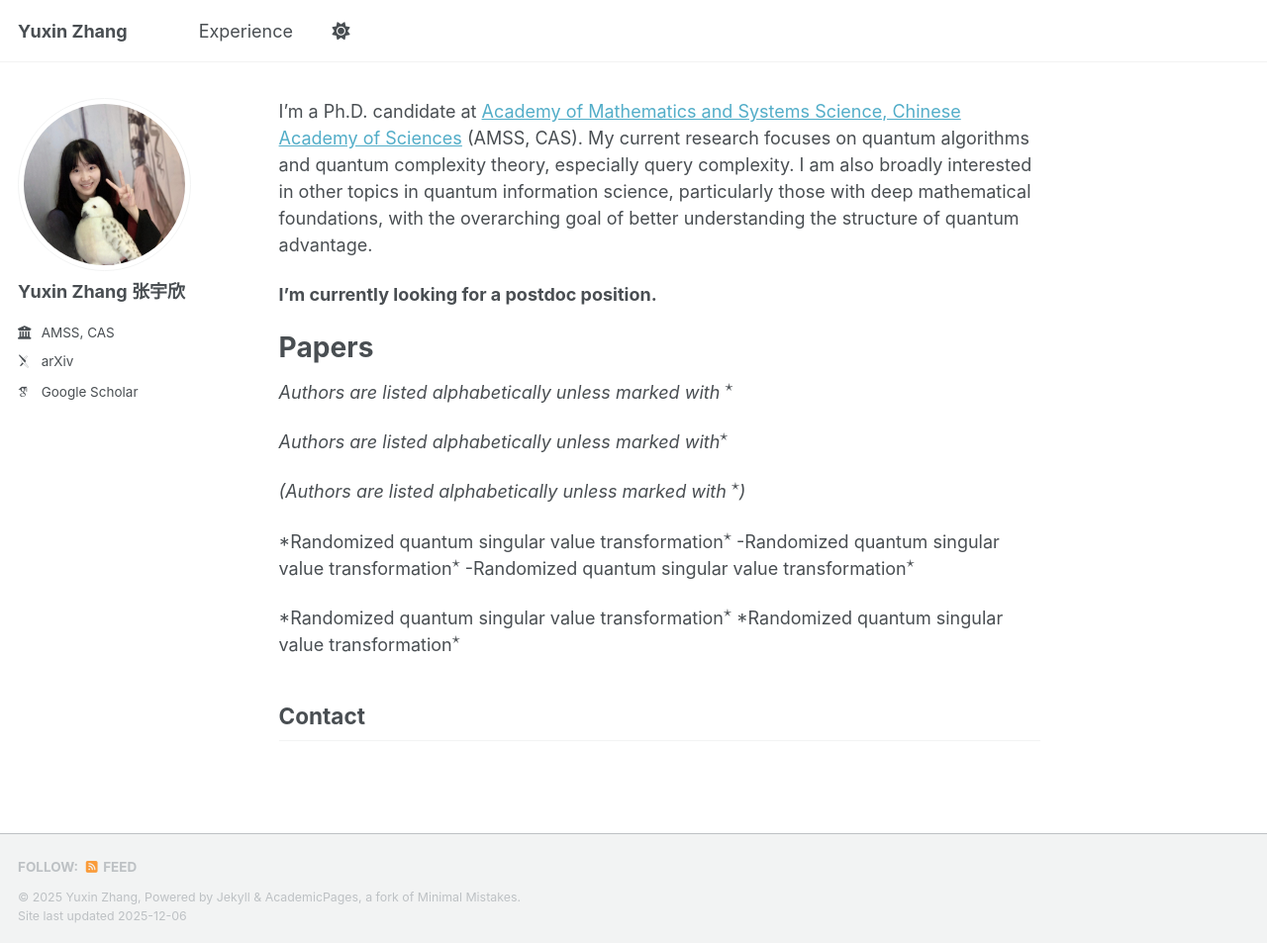
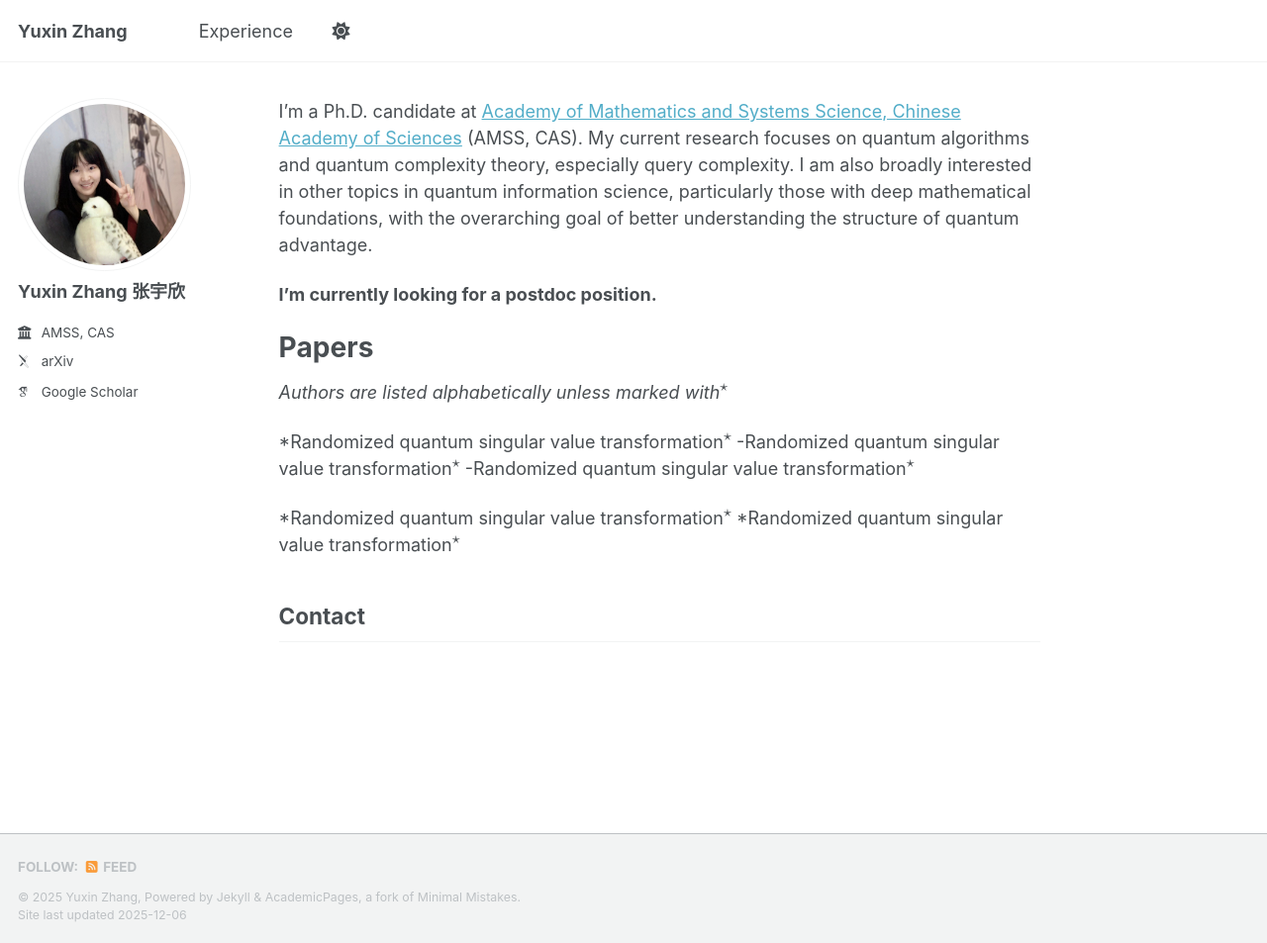
Before and after one commit to yuxinzhangmath/yuxinzhangmath.github.io, a Jekyll site: the page built from _pages/about.md, in a window 1280 px wide and 953 px high. Shown: the whole window at 99% size. Built offline with Jekyll 4.4.1, drawn with Linux system fonts in a browser that asks for light colours; some web fonts are replaced; a script bundle is joined from its source files by our own code; library files that are not in the unit come from our copies; formulas are drawn with MathJax 3.

Commit message:
Update about.md

```diff
--- a/_pages/about.md
+++ b/_pages/about.md
@@ -15,11 +15,8 @@ My current research focuses on quantum algorithms and quantum complexity theory,
 
 
 # Papers
-*Authors are listed alphabetically unless marked with $^\star$*
-
 *Authors are listed alphabetically unless marked with$^\star$*
 
-*(Authors are listed alphabetically unless marked with $^\star$)*
 
 *Randomized quantum singular value transformation$^{\star}$
 -Randomized quantum singular value transformation$^{\star}$
```
